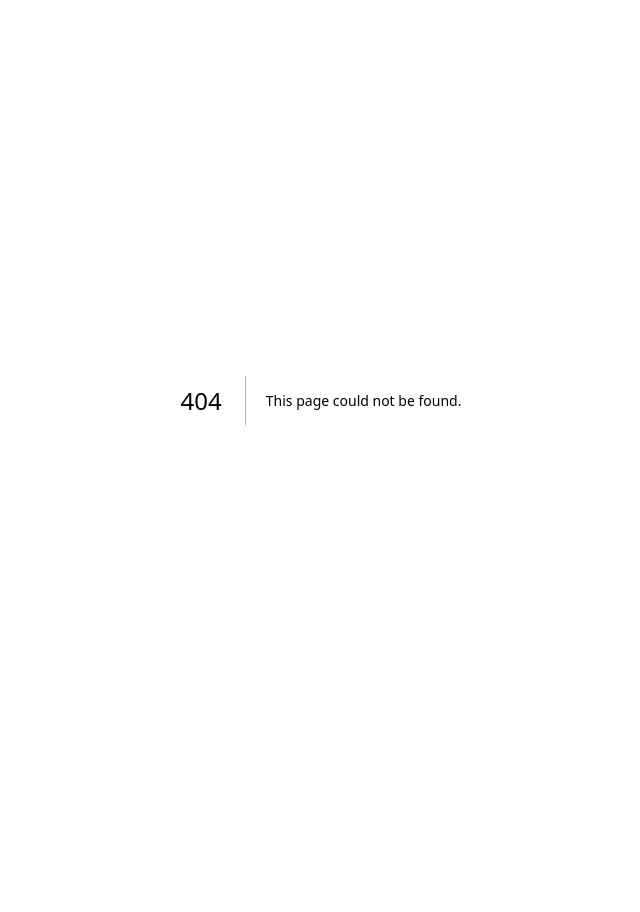
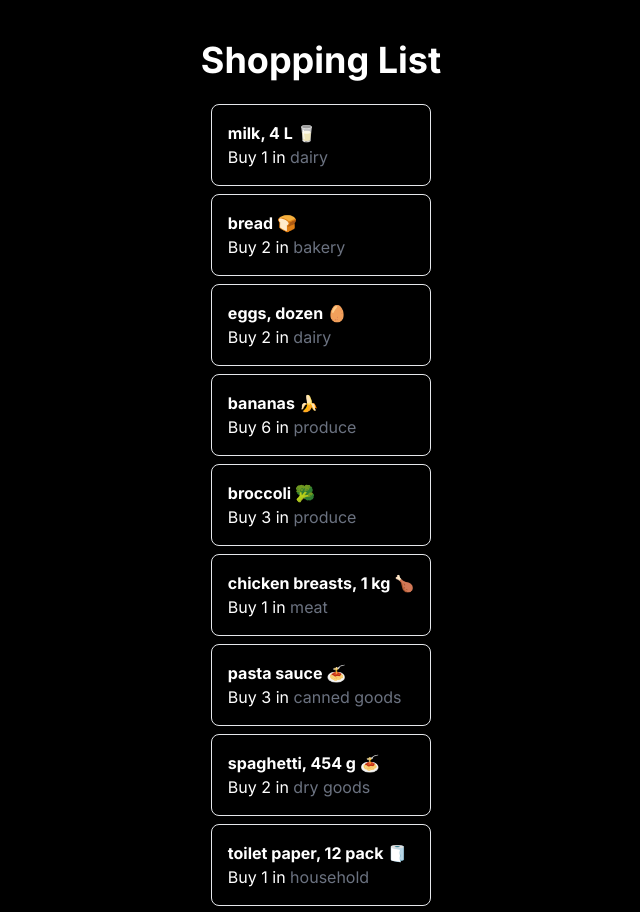
Before and after one commit to Mehtaab-010110/cprg306-assignments, a Next.js app: page /week3 in a window 1280 px wide. Before the commit this address had no page. Shown: the top 912 px of the page, without its empty margins (319-959 px from the left). Before the commit the page ends 800 px from the top, so only its background shows below. Built offline with nearby package versions, Linux system fonts and the light colour scheme.

Commit message:
Week 3 assignment
Changes made to next app based on week 3 assignment

```diff
--- a/app/layout.js
+++ b/app/layout.js
@@ -1,16 +1,19 @@
 import './globals.css'
 import { Inter } from 'next/font/google'
-
+import Head from 'next/head'
 const inter = Inter({ subsets: ['latin'] })
 
 export const metadata = {
-  title: 'Create Next App',
+  title: 'Shopping List',
   description: 'Generated by create next app',
 }
 
 export default function RootLayout({ children }) {
   return (
     <html lang="en">
+      <Head>
+        <title>{metadata.title}</title>
+      </Head>
       <body className={inter.className}>{children}</body>
     </html>
   )
--- a/app/page.js
+++ b/app/page.js
@@ -9,9 +9,15 @@
       <div>
         <h1 class = "text-4xl">CPRG 306 : Web Development 2 - Assignments</h1>
         <StudentInfo />
+
         <Link href="/week2">
           Week 2
         </Link>
+        <br />
+        <Link href="/week3">
+          Week 3
+        </Link>
+
       </div>
     </main>
   );
--- /dev/null
+++ b/app/week3/item-list.js
@@ -0,0 +1,96 @@
+import React from 'react';
+import Item from './item';
+
+function ItemList(){
+
+    const item1 = {
+        name: "milk, 4 L 🥛",
+        quantity: 1,
+        category: "dairy",
+      };
+
+      const item2 = {
+        name: "bread 🍞",
+        quantity: 2,
+        category: "bakery",
+      };
+
+      const item3 = {
+        name: "eggs, dozen 🥚",
+        quantity: 2,
+        category: "dairy",
+      };
+
+      const item4 = {
+        name: "bananas 🍌",
+        quantity: 6,
+        category: "produce",
+      };
+
+      const item5 = {
+        name: "broccoli 🥦",
+        quantity: 3,
+        category: "produce",
+      };
+
+      const item6 = {
+        name: "chicken breasts, 1 kg 🍗",
+        quantity: 1,
+        category: "meat",
+      };
+
+      const item7 = {
+        name: "pasta sauce 🍝",
+        quantity: 3,
+        category: "canned goods",
+      };
+
+      const item8 = {
+        name: "spaghetti, 454 g 🍝",
+        quantity: 2,
+        category: "dry goods",
+      };
+
+      const item9 = {
+        name: "toilet paper, 12 pack 🧻",
+        quantity: 1,
+        category: "household",
+      };
+
+      const item10 = {
+        name: "paper towels, 6 pack",
+        quantity: 1,
+        category: "household",
+      };
+
+      const item11 = {
+        name: "dish soap 🍽️",
+        quantity: 1,
+        category: "household",
+      };
+
+      const item12 = {
+        name: "hand soap 🧼",
+        quantity: 4,
+        category: "household",
+      };
+
+      return(
+        <ul>
+            <Item name={item1.name} quantity={item1.quantity} category={item1.category} />
+            <Item name={item2.name} quantity={item2.quantity} category={item2.category} />
+            <Item name={item3.name} quantity={item3.quantity} category={item3.category} />
+            <Item name={item4.name} quantity={item4.quantity} category={item4.category} />
+            <Item name={item5.name} quantity={item5.quantity} category={item5.category} />
+            <Item name={item6.name} quantity={item6.quantity} category={item6.category} />
+            <Item name={item7.name} quantity={item7.quantity} category={item7.category} />
+            <Item name={item8.name} quantity={item8.quantity} category={item8.category} />
+            <Item name={item9.name} quantity={item9.quantity} category={item9.category} />
+            <Item name={item10.name} quantity={item10.quantity} category={item10.category} />
+            <Item name={item11.name} quantity={item11.quantity} category={item11.category} />
+            <Item name={item12.name} quantity={item12.quantity} category={item12.category} />
+        </ul>
+      );
+}
+
+export default ItemList;
--- /dev/null
+++ b/app/week3/item.js
@@ -0,0 +1,14 @@
+import React from 'react';
+
+function Item({name, quantity, category}){
+    return(
+        <li className="border p-4 rounded-lg mb-2">
+            <span className="font-bold">{name}</span>
+            <div>
+                Buy <span>{quantity}</span> in <span className="text-gray-500">{category}</span>
+            </div>
+        </li>
+    );
+}
+
+export default Item;
--- /dev/null
+++ b/app/week3/page.js
@@ -0,0 +1,13 @@
+import React from "react";
+import ItemList from './item-list';
+
+function Page() {
+    return(
+        <main className = "min-h-screen bg-black text-white flex flex-col items-center justify-center p-10">
+        <h1 className = "text-4xl mb-6 font-bold text-center">Shopping List</h1>
+        <ItemList/>
+        </main>
+    );
+}
+
+export default Page;
--- a/package.json
+++ b/package.json
@@ -12,8 +12,8 @@
     "autoprefixer": "10.4.16",
     "eslint": "8.49.0",
     "eslint-config-next": "13.5.2",
-    "next": "13.5.2",
-    "postcss": "8.4.30",
+    "next": "^13.5.4",
+    "postcss": "^8.4.31",
     "react": "18.2.0",
     "react-dom": "18.2.0",
     "tailwindcss": "3.3.3"
```
Also changed, not shown: 1 other file (tests, documents, lock files or other folders).
